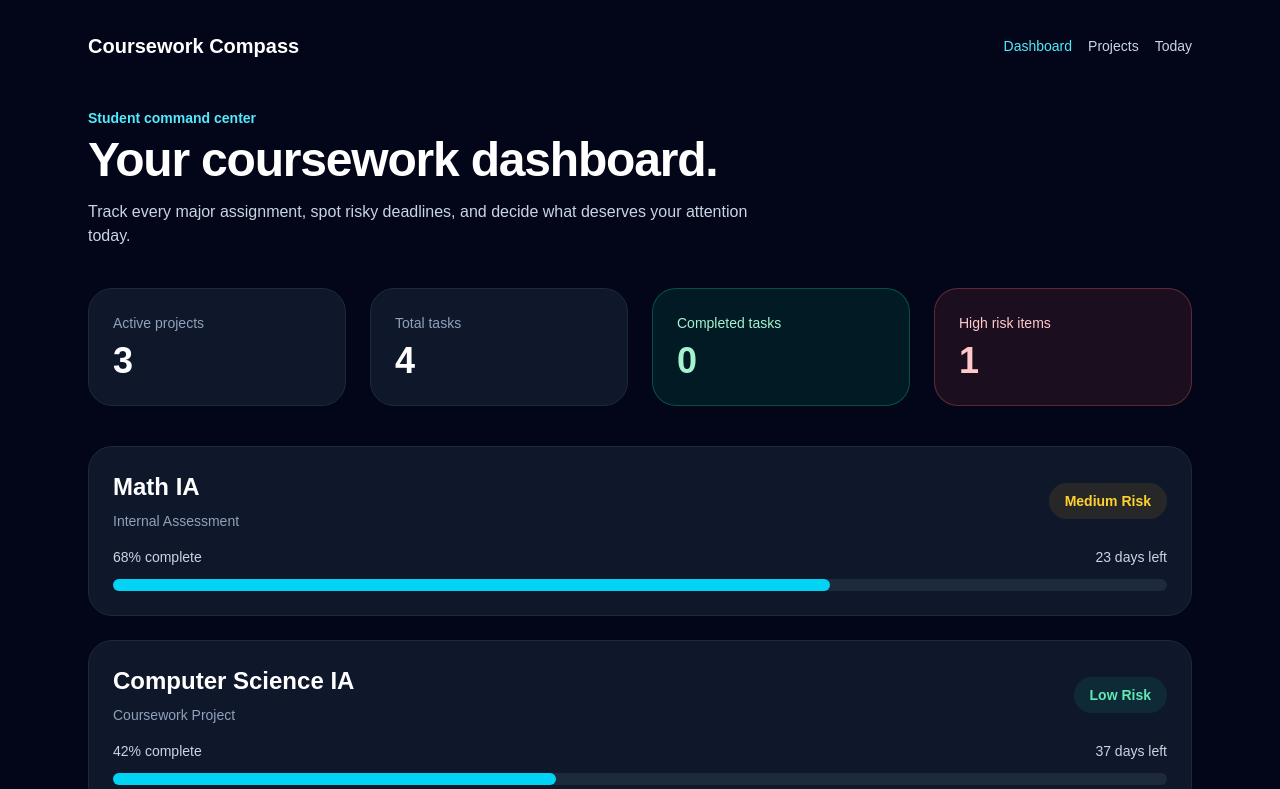
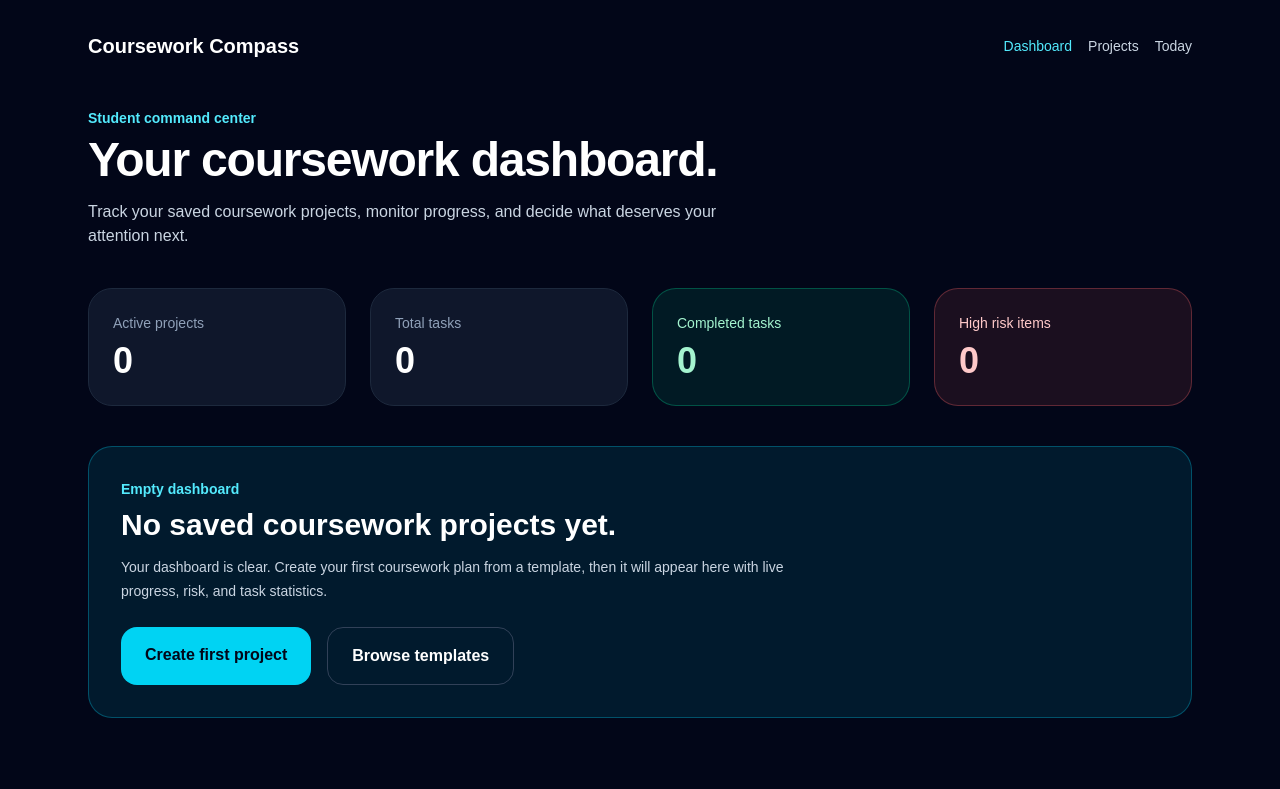
Before and after one commit to ChefDav/Coursework-Compass, a Next.js app: page /dashboard in a window 1280 px wide. Shown: the top 789 px of the page. Built offline with nearby package versions, Linux system fonts and the light colour scheme.

Commit message:
Remove mock projects from dashboard

```diff
--- a/app/dashboard/page.tsx
+++ b/app/dashboard/page.tsx
@@ -3,8 +3,10 @@
 import { useEffect, useMemo, useState } from "react";
 import AppNav from "@/components/AppNav";
 import ProjectCard from "@/components/ProjectCard";
-import { loadProjectPlans } from "@/lib/localStorage";
-import { projects, tasks } from "@/lib/mockData";
+import {
+    listenForProjectPlanUpdates,
+    loadProjectPlans,
+} from "@/lib/localStorage";
 import {
     applyProgressToProject,
     countDoneTasks,
@@ -15,8 +17,16 @@ export default function DashboardPage() {
     const [savedPlans, setSavedPlans] = useState<GeneratedProjectPlan[]>([]);
 
     useEffect(() => {
+        function refreshPlans() {
             const plans = loadProjectPlans();
             setSavedPlans(plans);
+        }
+
+        refreshPlans();
+
+        const unsubscribe = listenForProjectPlanUpdates(refreshPlans);
+
+        return unsubscribe;
     }, []);
 
     const savedProjects = useMemo(() => {
@@ -31,23 +41,19 @@ export default function DashboardPage() {
         return savedPlans.flatMap((plan) => plan.tasks);
     }, [savedPlans]);
 
-    const allProjects = useMemo(() => {
-        const mockProjectsWithoutDuplicates = projects.filter(
-            (project) => !savedProjectIds.has(project.id),
+    const activeProjects = savedProjects.filter(
+        (project) => project.status !== "Completed",
     );
 
-        return [...savedProjects, ...mockProjectsWithoutDuplicates];
-    }, [savedProjectIds, savedProjects]);
+    const completedProjects = savedProjects.filter(
+        (project) => project.status === "Completed",
+    );
 
-    const allTasks = useMemo(() => {
-        return [...savedTasks, ...tasks];
-    }, [savedTasks]);
+    const totalTaskCount = savedTasks.length;
+    const doneTaskCount = countDoneTasks(savedTasks);
 
-    const totalTaskCount = allTasks.length;
-    const doneTaskCount = countDoneTasks(allTasks);
-
-    const highRiskProjectCount = allProjects.filter(
-        (project) => project.risk === "High",
+    const highRiskProjectCount = savedProjects.filter(
+        (project) => project.risk === "High" && project.status !== "Completed",
     ).length;
 
     return (
@@ -63,15 +69,15 @@ export default function DashboardPage() {
                         Your coursework dashboard.
                     </h1>
                     <p className="mt-4 max-w-2xl text-slate-300">
-                        Track every major assignment, spot risky deadlines, and decide what
-                        deserves your attention today.
+                        Track your saved coursework projects, monitor progress, and decide
+                        what deserves your attention next.
                     </p>
                 </div>
 
                 <div className="mb-10 grid gap-6 md:grid-cols-4">
                     <div className="rounded-3xl border border-slate-800 bg-slate-900 p-6">
                         <p className="text-sm text-slate-400">Active projects</p>
-                        <p className="mt-2 text-4xl font-black">{allProjects.length}</p>
+                        <p className="mt-2 text-4xl font-black">{activeProjects.length}</p>
                     </div>
 
                     <div className="rounded-3xl border border-slate-800 bg-slate-900 p-6">
@@ -105,13 +111,61 @@ export default function DashboardPage() {
                         </h2>
                         <p className="mt-2 text-sm leading-6 text-slate-300">
                             Project progress is calculated from completed tasks. Mark tasks
-                            done on the Today page, then return here to see progress move.
+                            done on the Today page or inside a project detail page to move
+                            the progress bar forward.
+                        </p>
+                    </div>
+                ) : (
+                    <div className="mb-8 rounded-3xl border border-cyan-400/30 bg-cyan-400/10 p-8">
+                        <p className="mb-2 text-sm font-bold text-cyan-300">
+                            Empty dashboard
+                        </p>
+                        <h2 className="text-3xl font-black">
+                            No saved coursework projects yet.
+                        </h2>
+                        <p className="mt-3 max-w-2xl text-sm leading-6 text-slate-300">
+                            Your dashboard is clear. Create your first coursework plan from a
+                            template, then it will appear here with live progress, risk, and
+                            task statistics.
+                        </p>
+
+                        <div className="mt-6 flex flex-col gap-4 sm:flex-row">
+                            <a
+                                href="/projects/new"
+                                className="rounded-2xl bg-cyan-400 px-6 py-4 text-center font-bold text-slate-950 transition hover:bg-cyan-300"
+                            >
+                                Create first project
+                            </a>
+
+                            <a
+                                href="/projects"
+                                className="rounded-2xl border border-slate-700 px-6 py-4 text-center font-bold text-white transition hover:border-slate-400"
+                            >
+                                Browse templates
+                            </a>
+                        </div>
+                    </div>
+                )}
+
+                {completedProjects.length > 0 ? (
+                    <div className="mb-8 rounded-3xl border border-slate-800 bg-slate-900 p-6">
+                        <p className="mb-2 text-sm font-bold text-slate-300">
+                            Completed projects
+                        </p>
+                        <h2 className="text-2xl font-black">
+                            {completedProjects.length} project
+                            {completedProjects.length === 1 ? "" : "s"} completed.
+                        </h2>
+                        <p className="mt-2 text-sm leading-6 text-slate-300">
+                            Completed projects stay visible here even if their tasks are
+                            archived from Today.
                         </p>
                     </div>
                 ) : null}
 
+                {savedProjects.length > 0 ? (
                     <div className="grid gap-6">
-                    {allProjects.map((project) => (
+                        {savedProjects.map((project) => (
                             <ProjectCard
                                 key={project.id}
                                 project={project}
@@ -123,6 +177,7 @@ export default function DashboardPage() {
                             />
                         ))}
                     </div>
+                ) : null}
             </section>
         </main>
     );
```
Lines whose indentation alone changed are shown as unchanged.
